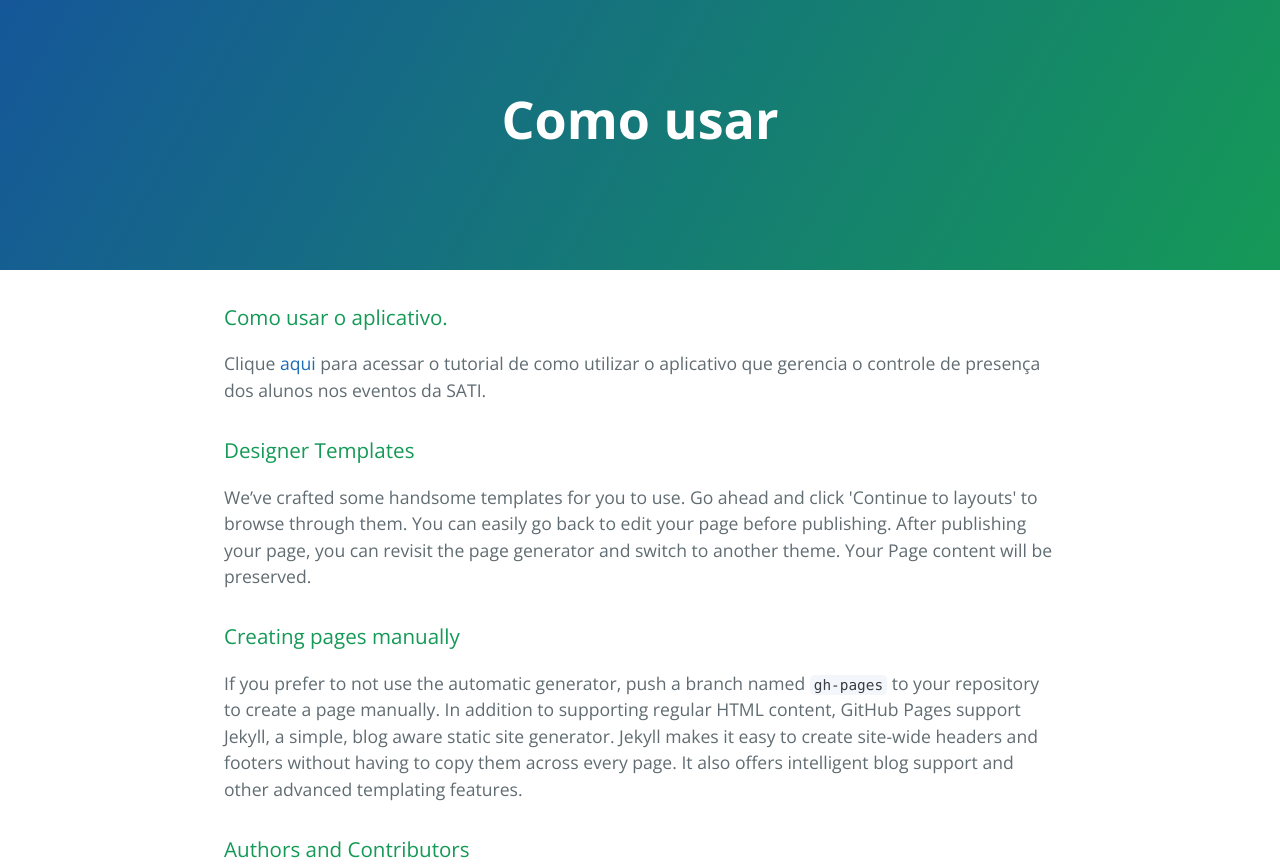
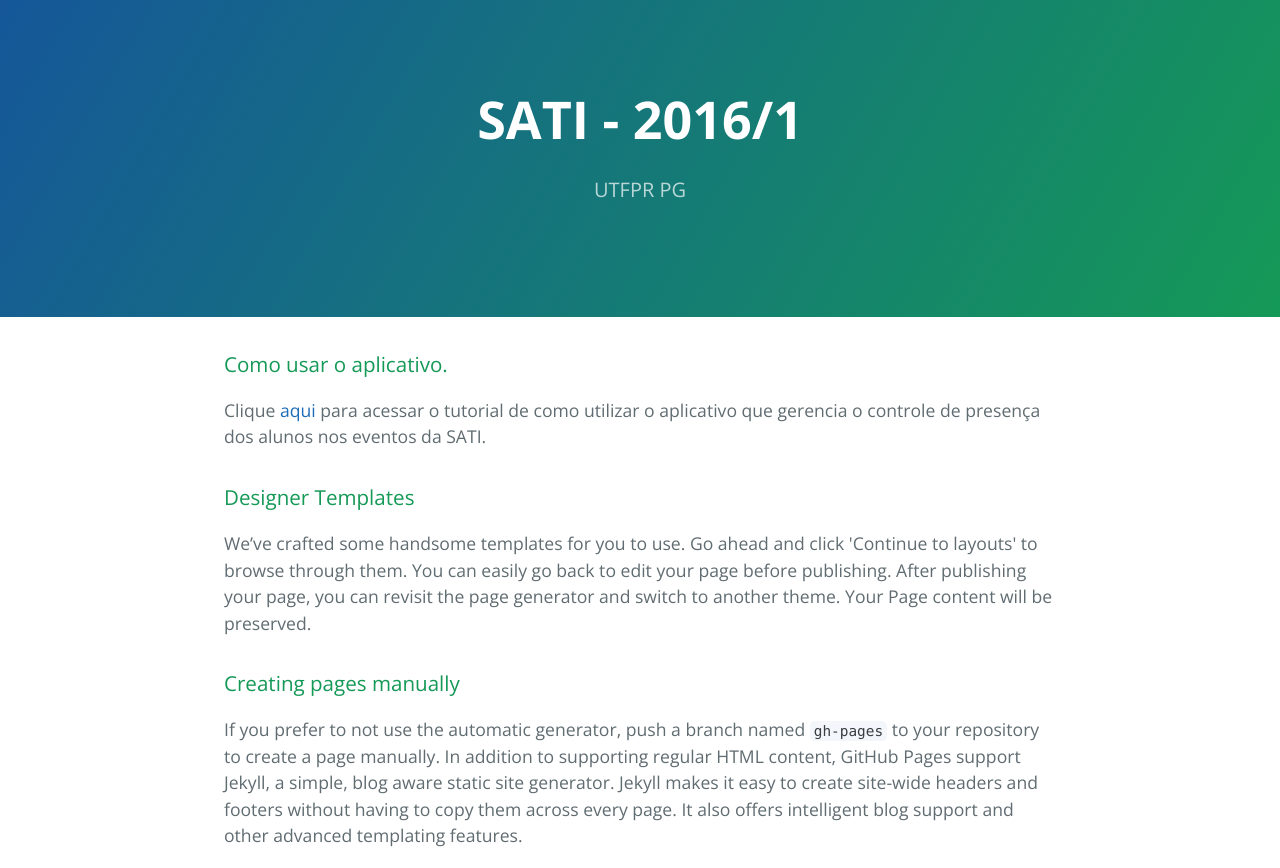
Before and after one commit to SATI-UTFPR/sati-utfpr.github.io, a plain HTML site: page index.html in a window 1280 px wide. Shown: the top 868 px of the page. Drawn offline with nearby package versions, Linux system fonts and the light colour scheme.

Commit message:
Update index.html

```diff
--- a/index.html
+++ b/index.html
@@ -2,7 +2,7 @@
 <html lang="en-us">
   <head>
     <meta charset="UTF-8">
-    <title>Como usar by como-usar</title>
+    <title>SATI - 2016/1 - UTFPR PG</title>
     <meta name="viewport" content="width=device-width, initial-scale=1">
     <link rel="stylesheet" type="text/css" href="stylesheets/normalize.css" media="screen">
     <link href='https://fonts.googleapis.com/css?family=Open+Sans:400,700' rel='stylesheet' type='text/css'>
@@ -11,8 +11,8 @@
   </head>
   <body>
     <section class="page-header">
-      <h1 class="project-name">Como usar</h1>
-      <h2 class="project-tagline"></h2>
+      <h1 class="project-name">SATI - 2016/1</h1>
+      <h2 class="project-tagline">UTFPR PG</h2>
     </section>
 
     <section class="main-content">
```
